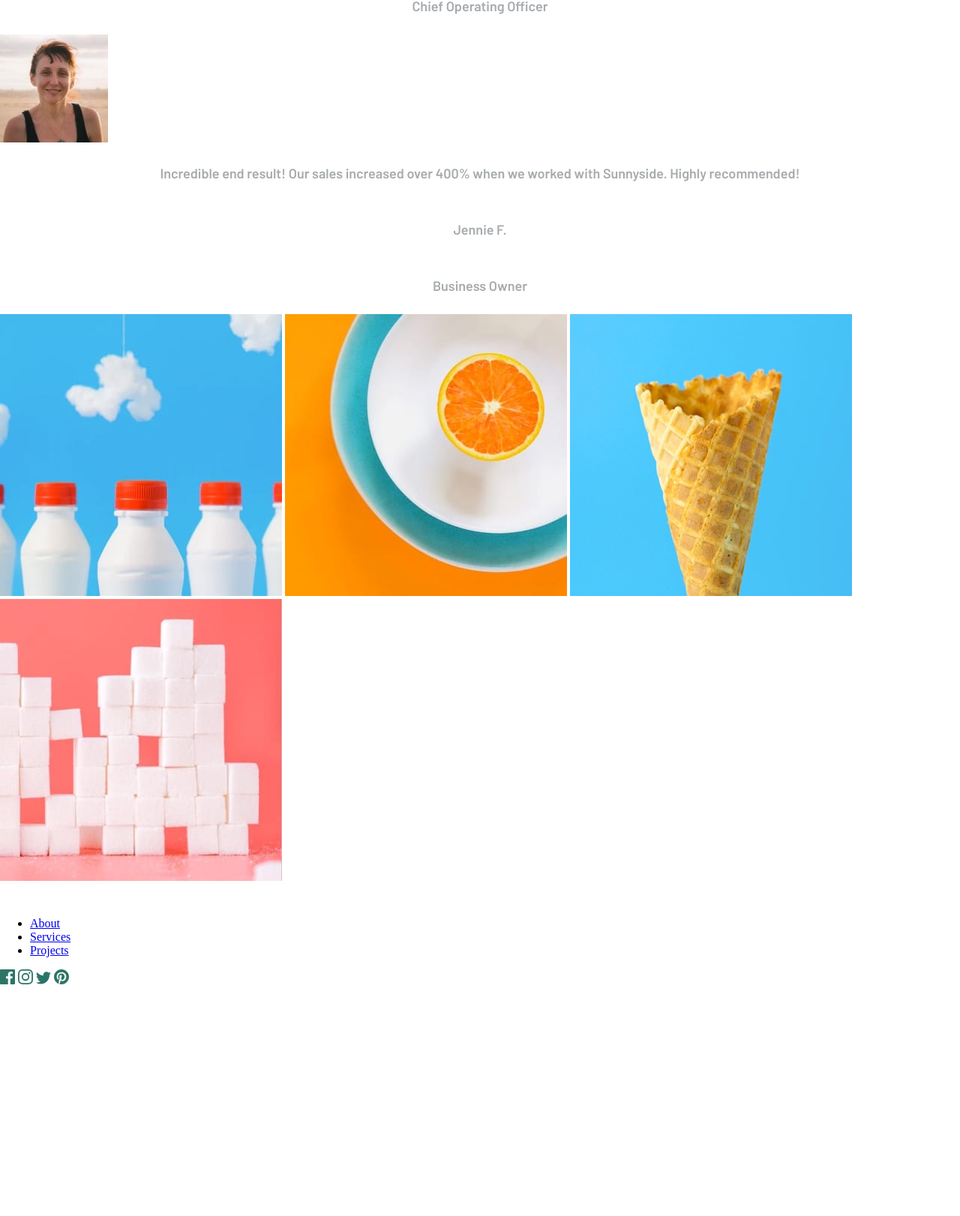
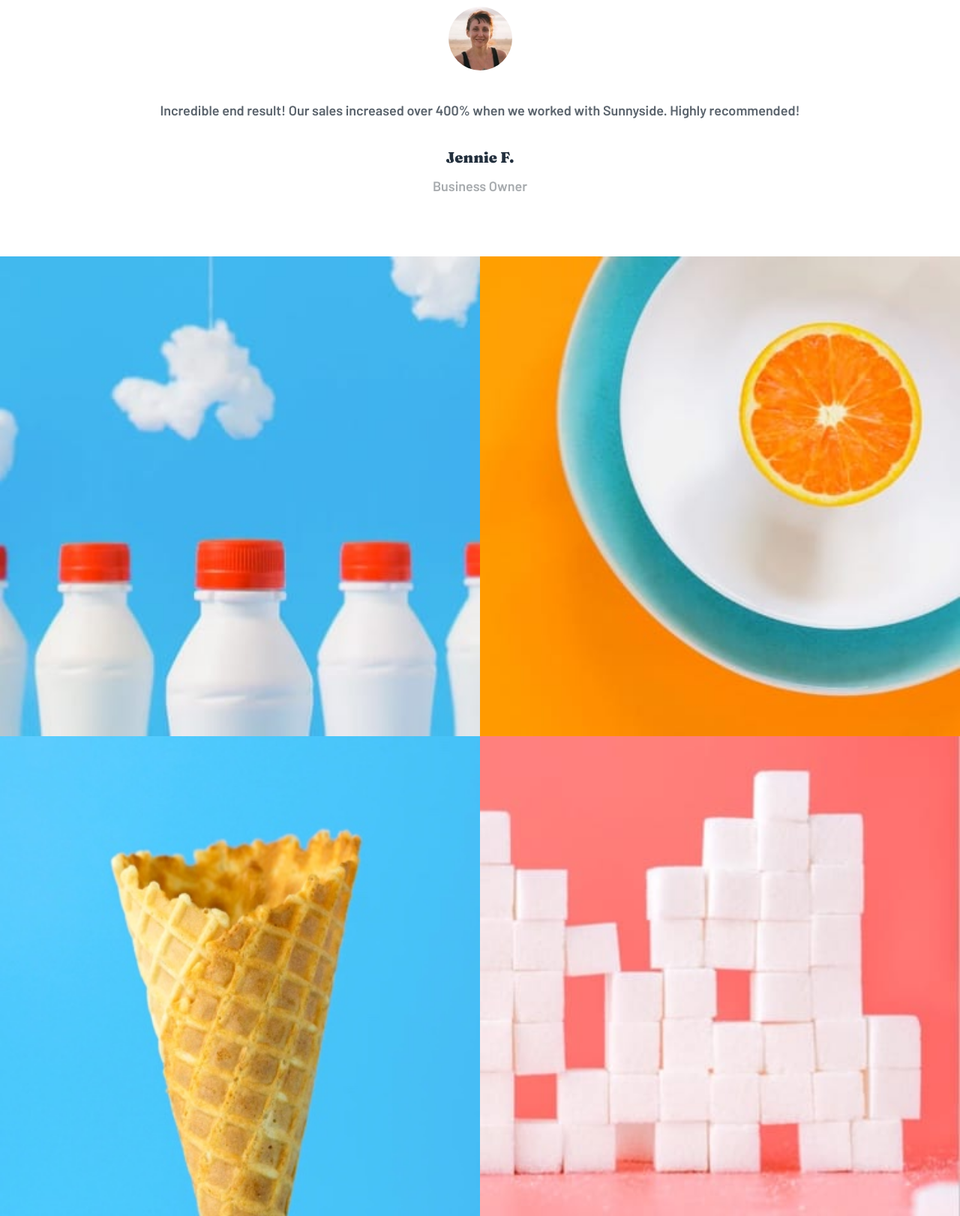
Before and after one commit to qinangao/sunnyside-agency-landing-page, a plain HTML site: page index.html in a window 1280 px wide. Shown: the part 5631-7253 px from the top of the page at 75% size. Before the commit the page ends 6948 px from the top, so only its background shows below. Drawn offline with Linux system fonts and the light colour scheme.

Commit message:
style testimonials, gallery and footer

```diff
--- a/style.css
+++ b/style.css
@@ -252,7 +252,84 @@ p {
 .pg_text {
   color: var(--Dark-blue);
 }
+/* Client testimonials */
+.testimonials {
+  padding: 60px 0 80px 0;
+}
+h3 {
+  text-transform: uppercase;
+  color: var(--Grayish-blue);
+  text-align: center;
+  font-size: 1.2rem;
+  letter-spacing: 3px;
+  margin: 0 auto;
+}
+.testimonials__container {
+  display: flex;
+  flex-direction: column;
+  align-items: center;
+  padding-top: 60px;
+}
+.client__img {
+  border-radius: 50%;
+  width: 85px;
+}
+.review {
+  color: var(--dark-grayish-blue);
+  padding-top: 40px;
+}
+.name {
+  color: var(--desaturated-blue);
+  font-family: "Fraunces", serif;
+  font-weight: 800;
+  font-size: 20px;
+  padding: 10px;
+  margin: 0;
+}
+.occupation {
+  margin: 0;
+  padding: 0;
+}
 
+/* Gallery */
+.Gallery {
+  display: grid;
+  grid-template-columns: 1fr 1fr;
+}
+.gallery__img {
+  width: 100%;
+}
+
+/* Footer */
+footer {
+  padding: 50px 0 90px 0;
+  background-color: #90d4c6;
+  display: flex;
+  flex-direction: column;
+  align-items: center;
+}
+.footer__logo {
+  height: 35px;
+}
+.footer_menu {
+  padding-top: 25px;
+}
+.footer_menu ul {
+  padding: 0;
+  display: flex;
+  list-style: none;
+  gap: 3rem;
+}
+.footer_menu ul li a {
+  text-decoration: none;
+  color: var(--Dark-moderate-cyan);
+  font-family: "Barlow", sans-serif;
+  font-size: 18px;
+}
+.footer__links {
+  padding-top: 60px;
+  letter-spacing: 1.5rem;
+}
 @media (min-width: 48em) {
   .nav__container {
     padding: 2rem 0 2rem 0;
```
